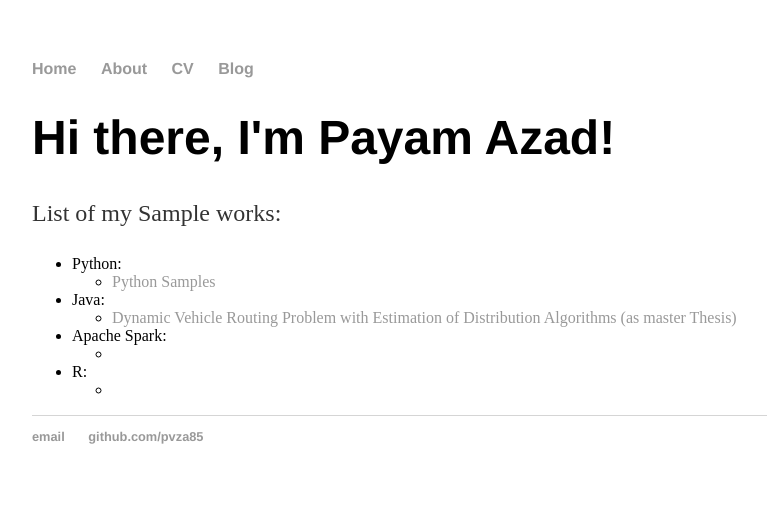
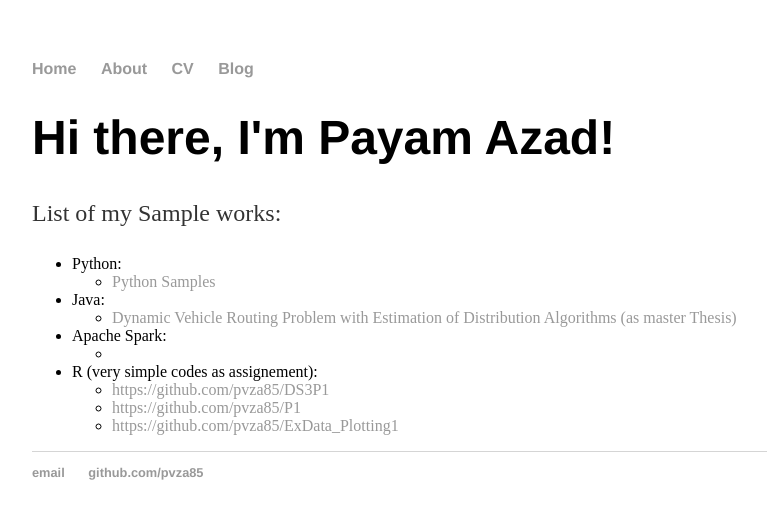
Before and after one commit to pvza85/pvza85.github.io, a Jekyll site: the page built from index.html, in a window 1280 px wide. Shown: the top 519 px of the page, without its empty margins (160-927 px from the left). Built offline with Jekyll 4.4.1, drawn with Linux system fonts in a browser that asks for light colours.

Commit message:
Update index.html
R samples added

```diff
--- a/index.html
+++ b/index.html
@@ -21,9 +21,12 @@ title: Payam GitHub Portal
 			<li><a href=""></a></li>
 		</ul>
 		</li>
-		<li>R:
+		<li>R (very simple codes as assignement):
 		<ul>
-			<li><a href=""></a></li>
+			<li><a href="Data Scrapping">https://github.com/pvza85/DS3P1</a></li>
+			<li><a href="Data Visualization1">https://github.com/pvza85/P1</a></li>
+			<li><a href="Data Visualization2">https://github.com/pvza85/ExData_Plotting1</a></li>
+
 		</ul>
 		</li>
 	</ul>
```
